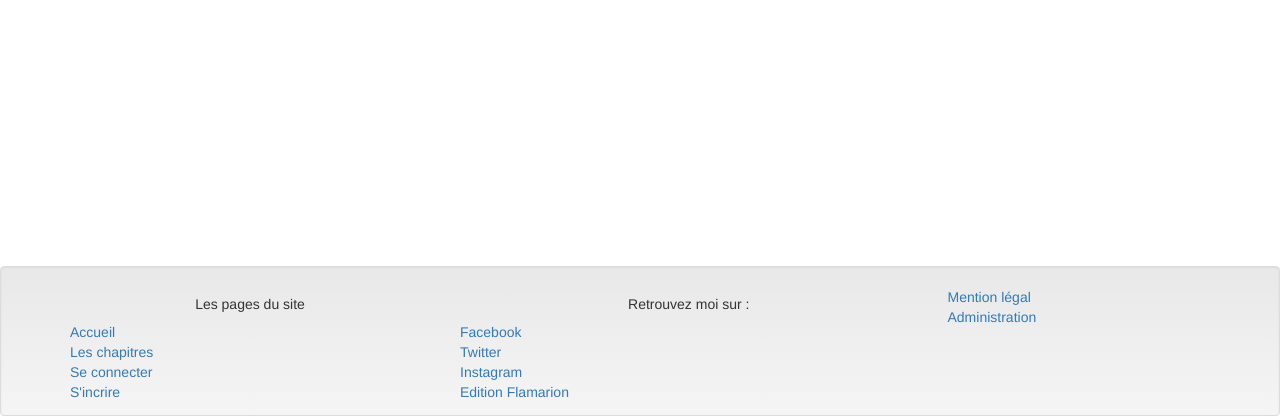
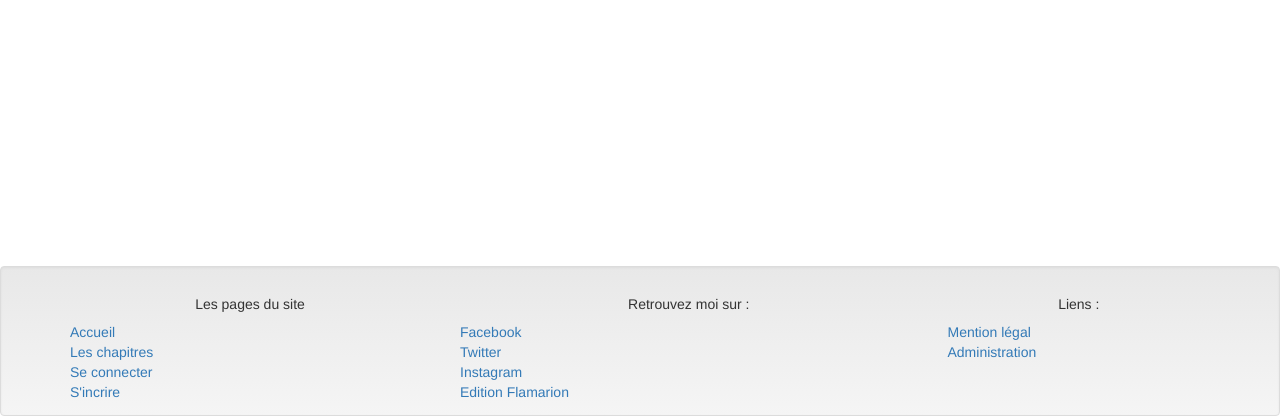
Before and after one commit to philou69/blog, a PHP site: template src/Resources/views/chapitre.html.twig in a window 1280 px wide. Shown: the part 380-800 px from the top of the page. Run offline with PHP 8.4, Linux system fonts and the light colour scheme; the template is opened without the code that fills it, so the values that code supplies are empty; some libraries are stand-ins or nearby versions.

```diff
--- a/src/Resources/views/footer.html.twig
+++ b/src/Resources/views/footer.html.twig
@@ -26,6 +26,7 @@
                 </ul>
             </div>
             <div class="col-sm-3" id="lien">
+                <h5 class="text-center"> Liens :</h5>
                 <ul class="list-unstyled">
                     <li><a href="/mention_legal">Mention légal</a></li>
                     <li><a href="/admin/login">Administration</a></li>
```
